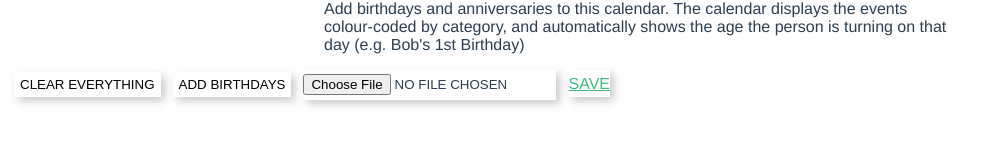
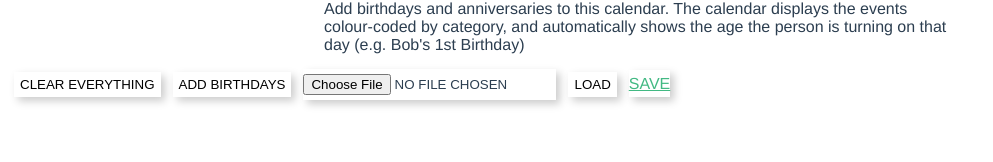
Before and after one commit to mattschlosser/birthday, a Vue app: page / in a window 1280 px wide. Shown: the part 118-280 px from the top of the page, without its empty margins (0-993 px from the left). Built offline with nearby package versions, Linux system fonts and the light colour scheme.

Commit message:
enable loading

```diff
--- a/src/App.vue
+++ b/src/App.vue
@@ -13,6 +13,7 @@
     <button class="btn" @click="askReset">Clear Everything</button>
     <button class="btn" @click="() => editing = !editing">Add Birthdays</button>
     <input  type="file" class="btn" @change="load($event)"/>
+    <button class="btn" @click="load" type="button">Load</button>
     <a  class="btn" :href="saveFile" target="_blank">Save</a>
     <transition name="fade">
     <div v-if="editing">
@@ -184,6 +185,7 @@ export default {
      * Loads a saved file into the database
      */
     load(event) {
+      console.log(event);
       const f = new FileReader();
       f.readAsText(event.target.files[0]);
       const vm = this;
```
